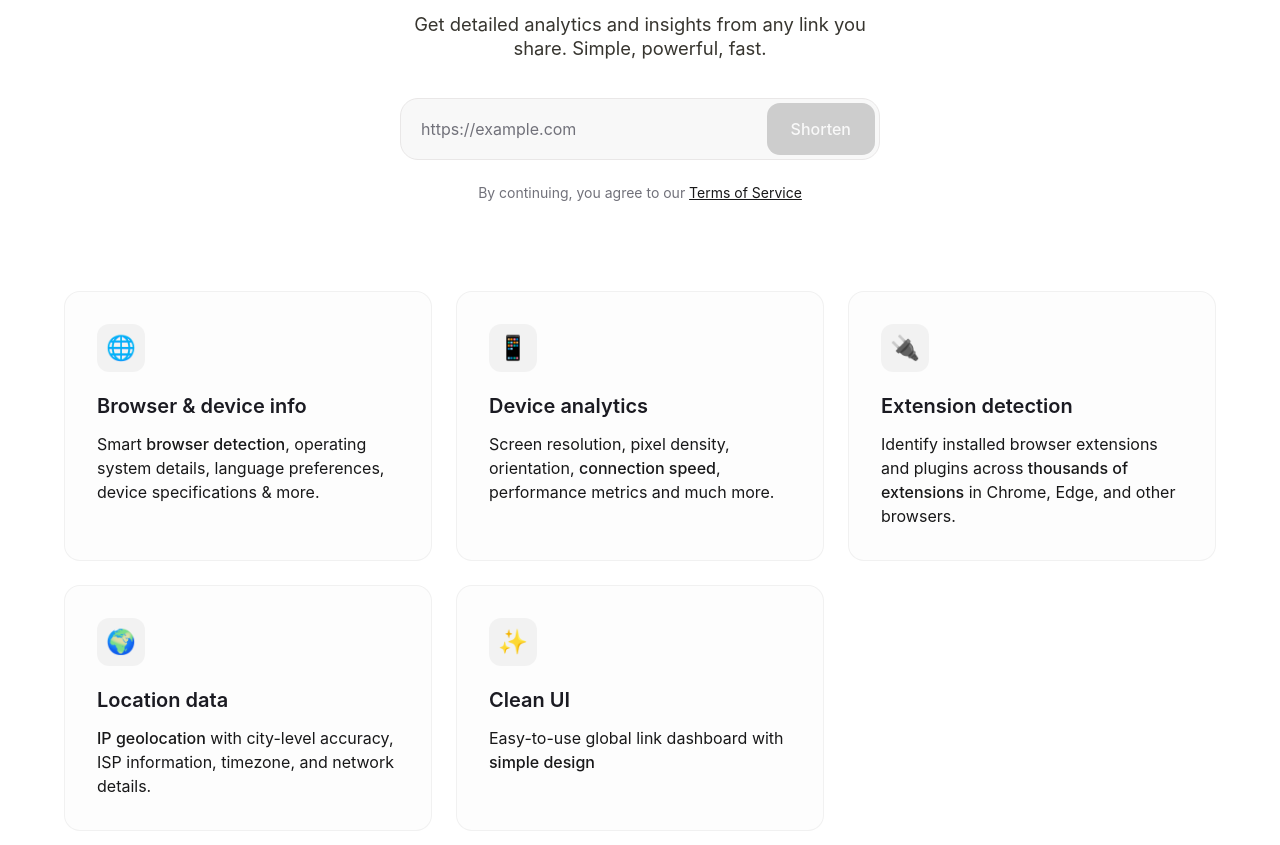
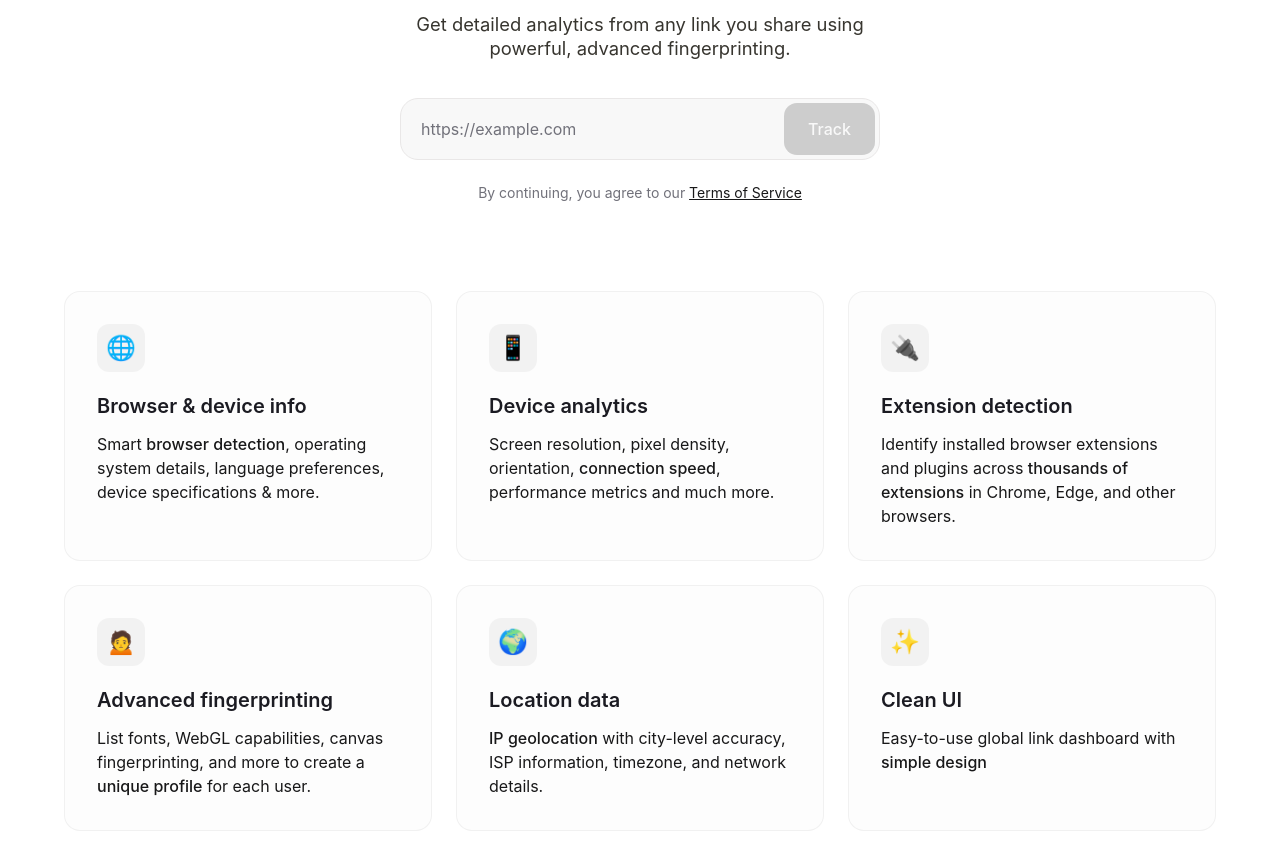
Before and after one commit to tiagozip/linklog, a website: page public/index.html in a window 1280 px wide. Shown: the part 247-1092 px from the top of the page. Drawn offline with Linux system fonts and the light colour scheme; a script that the page names is missing; a web font is replaced by a local one.

Commit message:
better homepage

```diff
--- a/public/index.html
+++ b/public/index.html
@@ -20,14 +20,14 @@
 
       <h1>Track links with precision</h1>
       <p>
-        Get detailed analytics and insights from any link you share. Simple,
-        powerful, fast.
+        Get detailed analytics from any link you share using powerful, advanced
+        fingerprinting.
       </p>
 
       <div class="link-input">
         <div class="input-container">
           <input type="url" placeholder="https://example.com" />
-          <button disabled onclick="createLink()">Shorten</button>
+          <button disabled onclick="createLink()">Track</button>
         </div>
       </div>
 
@@ -68,6 +68,18 @@
             Identify installed browser extensions and plugins across
             <span class="highlight">thousands of extensions</span>
             in Chrome, Edge, and other browsers.
+          </p>
+        </div>
+
+        <div class="feature-card">
+          <div class="feature-icon">🙍</div>
+          <h3>Advanced fingerprinting</h3>
+          <!-- prettier-ignore -->
+          <p>
+            List fonts, WebGL capabilities, canvas
+            fingerprinting, and more to create a
+            <span class="highlight">unique profile</span>
+            for each user.
           </p>
         </div>
 
```
